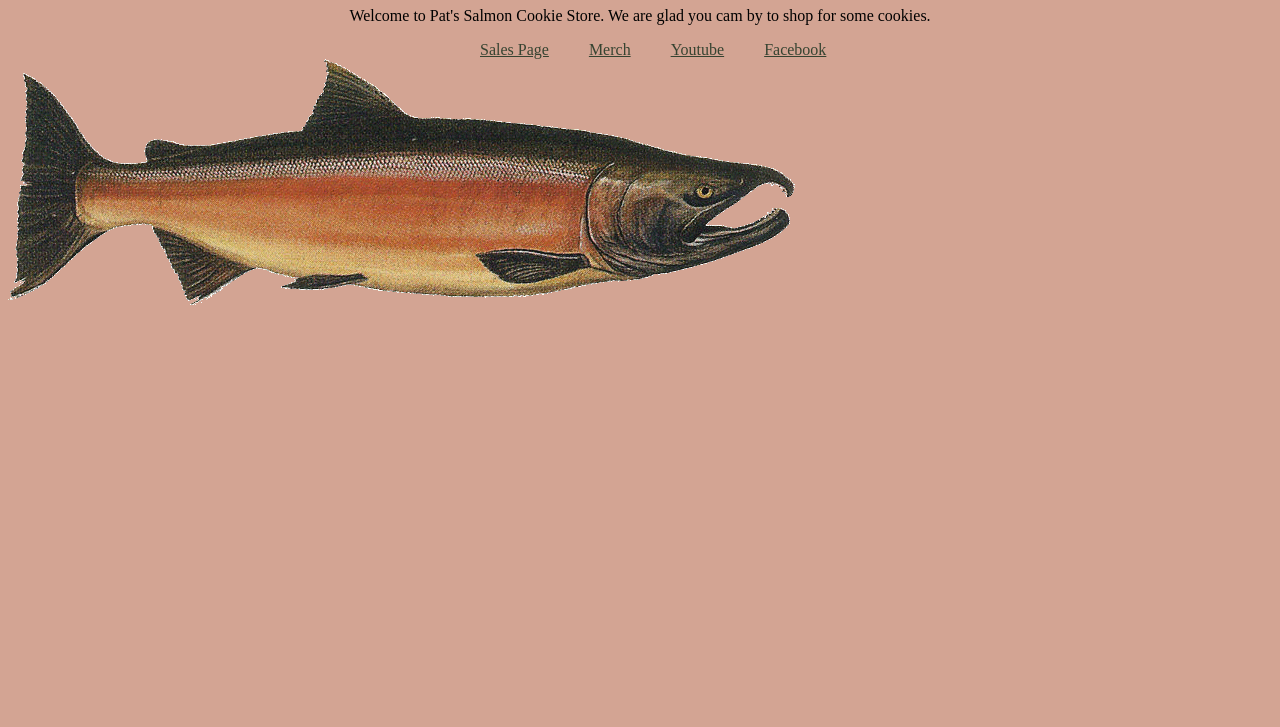
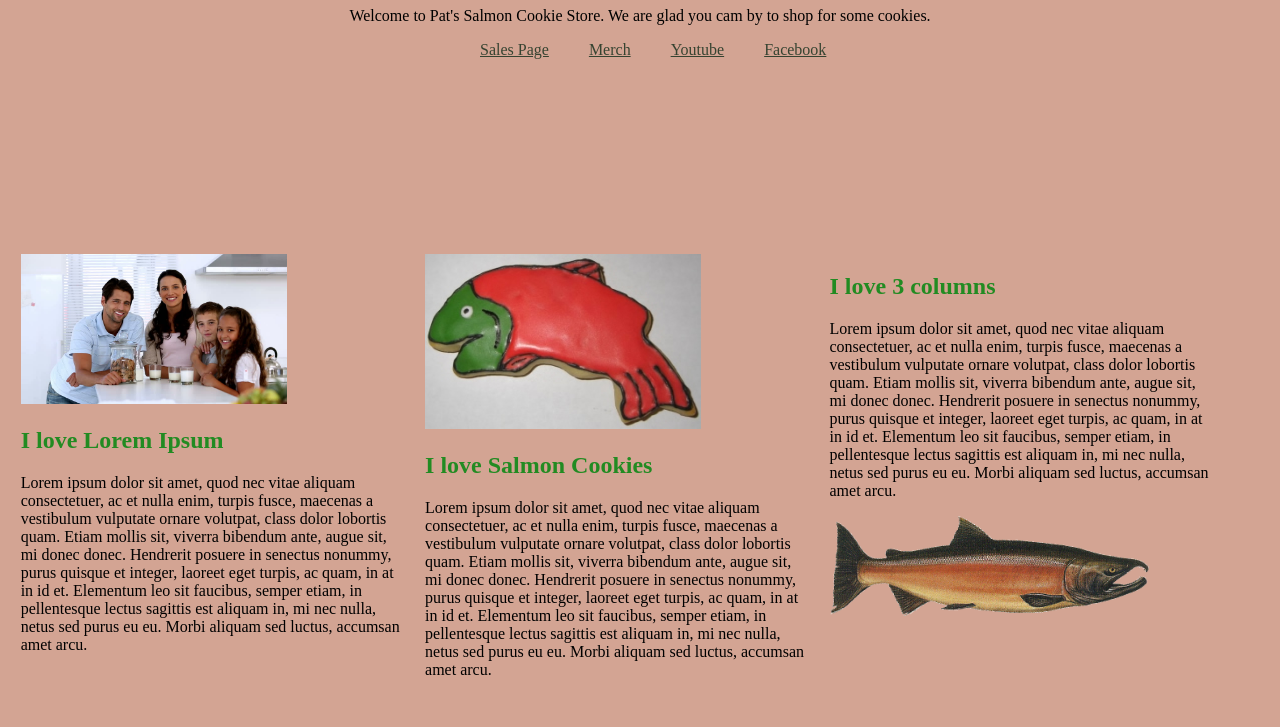
Before and after one commit to brials/cookie-stand, a plain HTML site: page index.html in a window 1280 px wide. Shown: the part 73-800 px from the top of the page. Drawn offline with Linux system fonts and the light colour scheme.

Commit message:
added some html to fill up page beginning styling.

```diff
--- a/index.html
+++ b/index.html
@@ -16,6 +16,24 @@
         <li><a href="facebook.com">Facebook</a></li>
       </ul>
     </header>
-    <img src="./Pictures/salmon.png">
+    <!-- <iframe width="854" height="480" src="https://www.youtube.com/embed/dDj7DuHVV9E" frameborder="0" allowfullscreen></iframe> -->
+    <div id="space">
+    </div>
+    <article>
+      <img id="derpFam" src="./pictures/family.jpg">
+      <h1>I love Lorem Ipsum</h1>
+      <p>Lorem ipsum dolor sit amet, quod nec vitae aliquam consectetuer, ac et nulla enim, turpis fusce, maecenas a vestibulum vulputate ornare volutpat, class dolor lobortis quam. Etiam mollis sit, viverra bibendum ante, augue sit, mi donec donec. Hendrerit posuere in senectus nonummy, purus quisque et integer, laoreet eget turpis, ac quam, in at in id et. Elementum leo sit faucibus, semper etiam, in pellentesque lectus sagittis est aliquam in, mi nec nulla, netus sed purus eu eu. Morbi aliquam sed luctus, accumsan amet arcu.</p>
+    </article>
+    <article>
+      <img src="./pictures/frosted-cookie.jpg">
+      <h1>I love Salmon Cookies</h1>
+      <p>Lorem ipsum dolor sit amet, quod nec vitae aliquam consectetuer, ac et nulla enim, turpis fusce, maecenas a vestibulum vulputate ornare volutpat, class dolor lobortis quam. Etiam mollis sit, viverra bibendum ante, augue sit, mi donec donec. Hendrerit posuere in senectus nonummy, purus quisque et integer, laoreet eget turpis, ac quam, in at in id et. Elementum leo sit faucibus, semper etiam, in pellentesque lectus sagittis est aliquam in, mi nec nulla, netus sed purus eu eu. Morbi aliquam sed luctus, accumsan amet arcu.</p>
+    </article>
+    <article>
+      <h1>I love 3 columns</h1>
+      <p>Lorem ipsum dolor sit amet, quod nec vitae aliquam consectetuer, ac et nulla enim, turpis fusce, maecenas a vestibulum vulputate ornare volutpat, class dolor lobortis quam. Etiam mollis sit, viverra bibendum ante, augue sit, mi donec donec. Hendrerit posuere in senectus nonummy, purus quisque et integer, laoreet eget turpis, ac quam, in at in id et. Elementum leo sit faucibus, semper etiam, in pellentesque lectus sagittis est aliquam in, mi nec nulla, netus sed purus eu eu. Morbi aliquam sed luctus, accumsan amet arcu.</p>
+      <img id="salmon" src="./Pictures/salmon.png">
+    </article>
+
   </body>
 </html>
--- a/styleHome.css
+++ b/styleHome.css
@@ -1,8 +1,10 @@
 /* Color pallete = #d3a493; #364331; #d8a968; #987645; #a74826 */
 *{
-  background-color: #d3a493;
+background-color: #d3a493;
 }
-
+h1{
+  color: #228B22;
+}
 a {
   color: #364331;
 }
@@ -22,3 +24,20 @@ li{
   float:left;
   margin: 0px 20px;
 }
+#salmon{
+  max-width: 320px;
+  max-height: 100px;
+}
+article{
+  max-width: 30%;
+  float:left;
+  margin: 1%;
+}
+#space{
+  width: 100%;
+  height: 200px;
+}
+#derpFam{
+  max-width: 300px;
+  max-height: 150px;
+}
```
Also changed, not shown: sales.html (+1 -1 lines), Pictures/chinook.jpg (added), Pictures/cutter.jpeg (added), Pictures/family.jpg (added), Pictures/fish.jpg (added), Pictures/frosted-cookie.jpg (added), Pictures/shirt.jpg (added).
